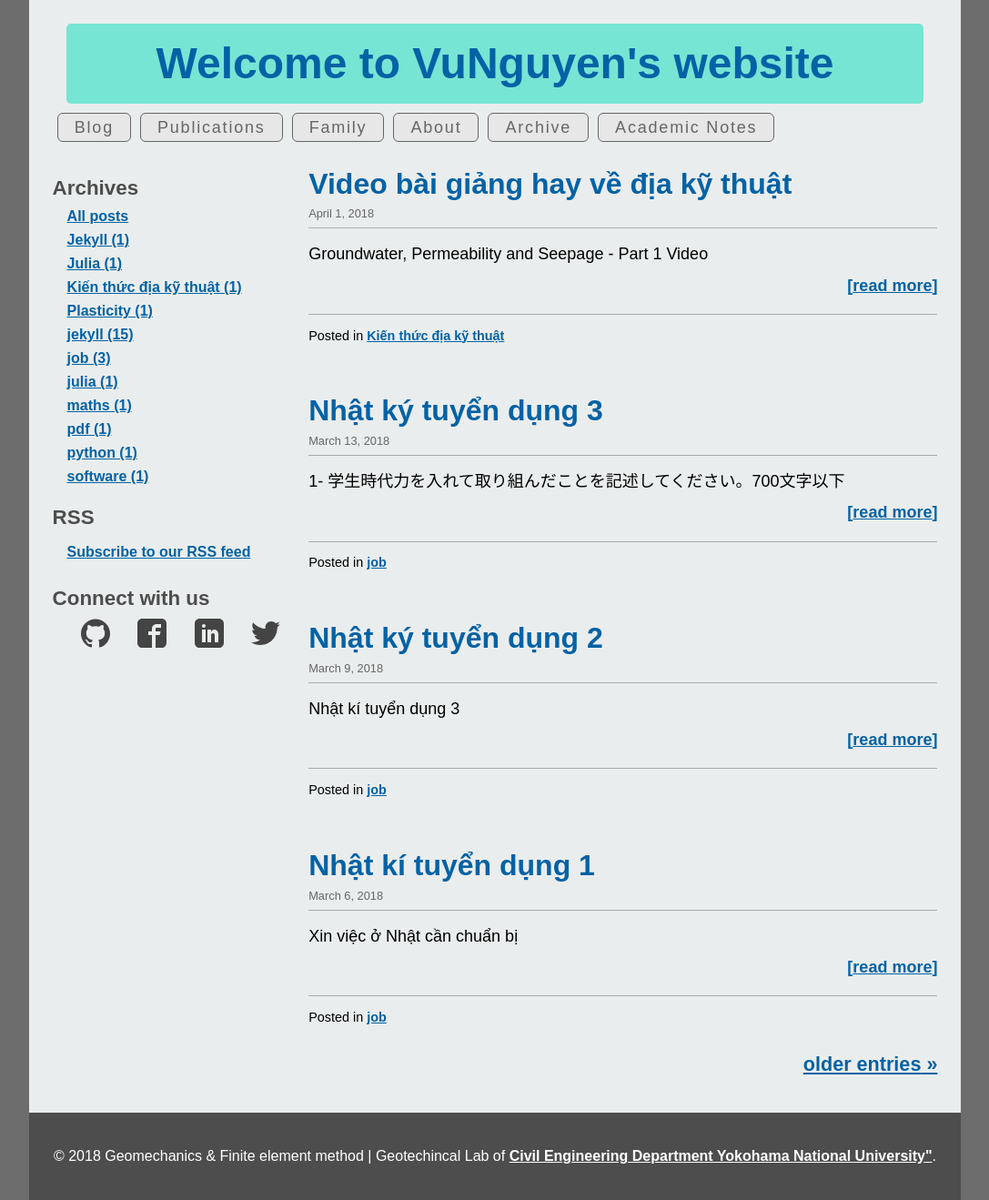
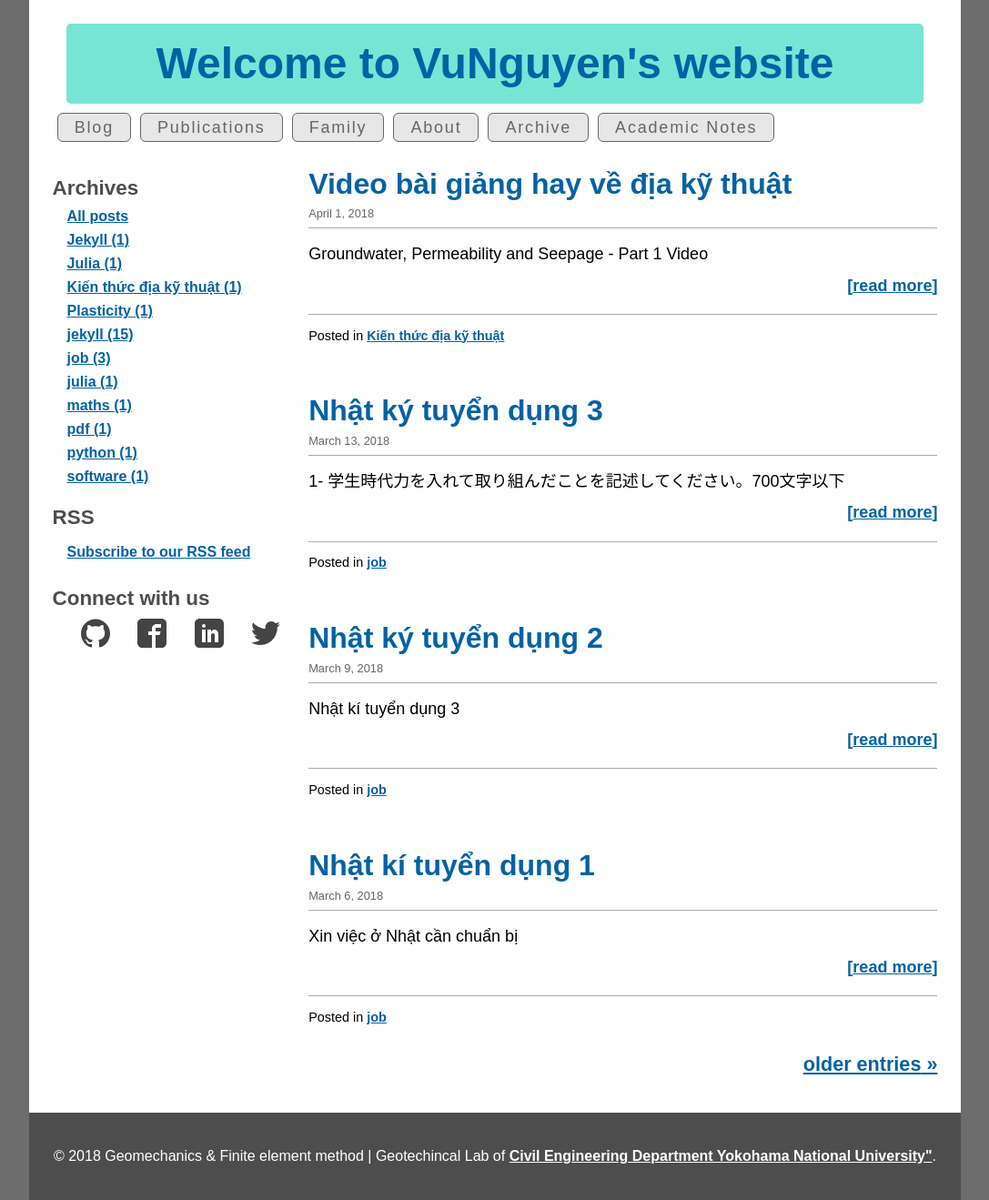
Before and after one commit to quangvunp/geomechanics, a Jekyll site: the page built from index.html, in a window 1280 px wide. Shown: the whole page at 91% size, without its empty margins (96-1183 px from the left). Built offline with Jekyll 4.4.1, drawn with Linux system fonts in a browser that asks for light colours; the list of posts is cut into pages by our own code.

Commit message:
Update main.css

```diff
--- a/css/main.css
+++ b/css/main.css
@@ -294,10 +294,10 @@ th {
  body {
 	/*font: 95% 'Arial', Georgia, serif;*/
         font-family: Arial, Helvetica, sans-serif;
-	background: #eaeded;
+	background: white;
 	direction: ltr;
 	text-align: justify;
-	 background-image: {{site.url}}/assests/ban.png;
+	background-image: {{site.url}}/assests/(ban.png);
 }
 
 h1, h2, h3, h4, h5, h6 {
```
